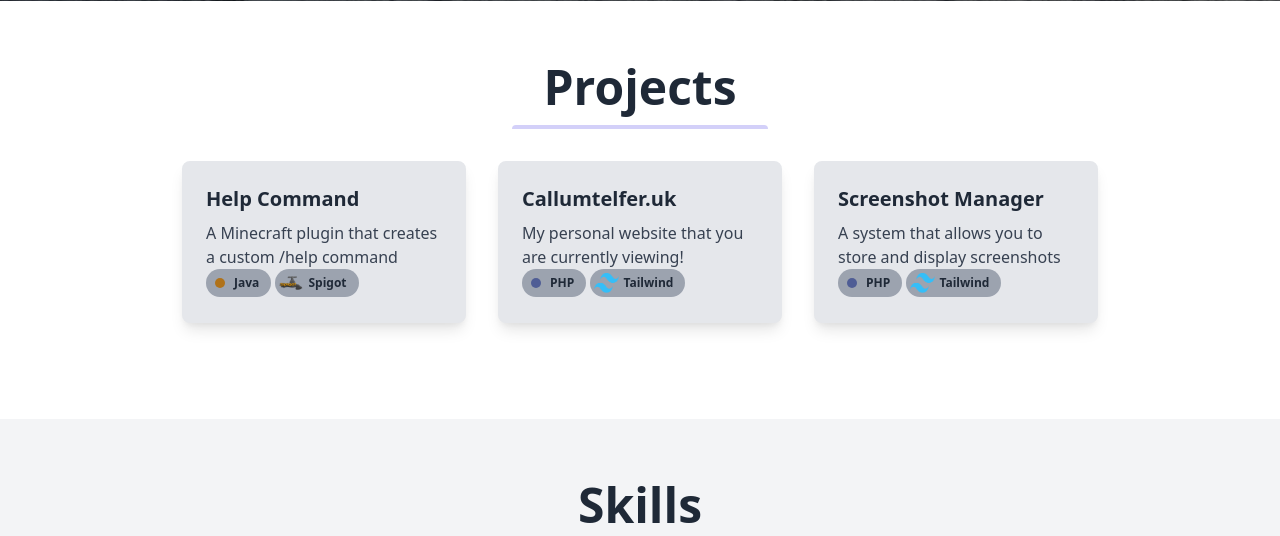
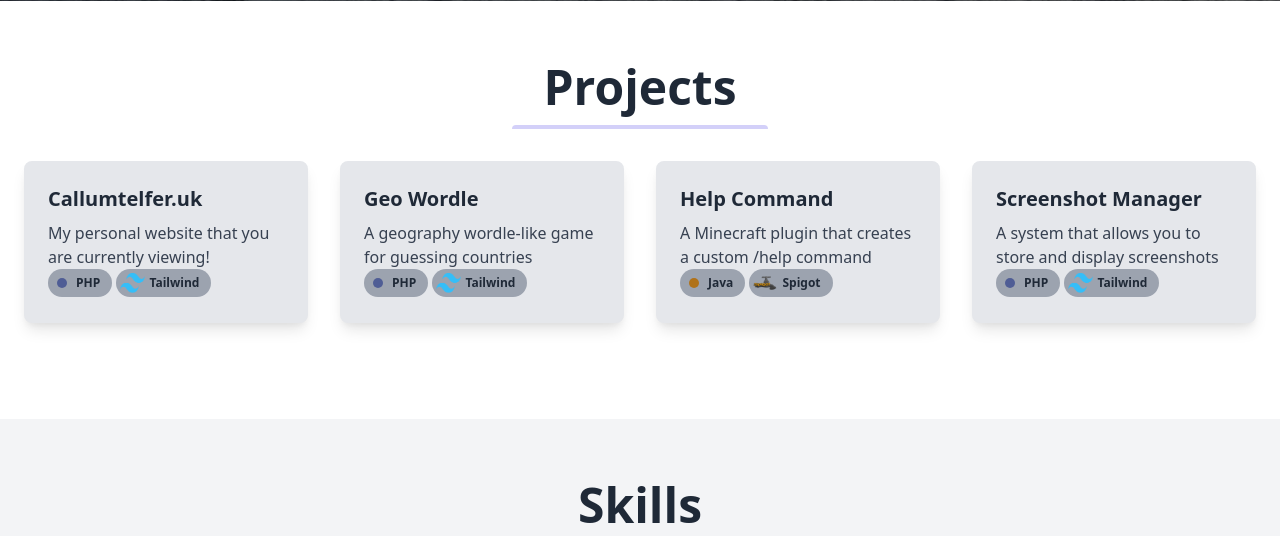
Before and after one commit to VoidemLIVE/callumtelfer.uk, a PHP site: page / in a window 1280 px wide. Shown: the part 599-1135 px from the top of the page. Run offline with PHP 8.4, Linux system fonts and the light colour scheme.

Commit message:
Added Geo Wordle

```diff
--- a/index.php
+++ b/index.php
@@ -63,6 +63,38 @@
             <div class="flex flex-wrap justify-center">
                 <div class="w-full md:w-1/3 lg:w-1/4 p-4">
                     <div class="rounded-lg shadow-lg bg-gray-200 p-6">
+                        <h3 class="text-xl font-semibold mb-2"><a href="https://github.com/VoidemLIVE/callumtelfer.uk" target="#">Callumtelfer.uk</a></h3>
+                        <p class="text-gray-700">My personal website that you are currently viewing!</p>
+                        <div class="inline-flex items-center bg-gray-400 rounded-full p-1">
+                        <svg width="20" height="20">
+                            <circle cx="10" cy="10" r="5" fill="#4F5D95" />
+                        </svg>
+                        <p class="text-xs ml-1 mr-2 font-bold">PHP</p>
+                        </div>
+                        <div class="inline-flex items-center bg-gray-400 rounded-full p-1">
+                            <img width="25" height="20" src="assets/twLogo.png" alt="Tailwind Logo" style="width: 25px; height: 20px;">
+                            <p class="text-xs ml-1 mr-2 font-bold">Tailwind</p>
+                        </div>
+                    </div>
+                </div>
+                <div class="w-full md:w-1/3 lg:w-1/4 p-4">
+                    <div class="rounded-lg shadow-lg bg-gray-200 p-6">
+                        <h3 class="text-xl font-semibold mb-2"><a href="https://github.com/VoidemLIVE/GeoWordle" target="#">Geo Wordle</a></h3>
+                        <p class="text-gray-700">A geography wordle-like game for guessing countries</p>
+                        <div class="inline-flex items-center bg-gray-400 rounded-full p-1">
+                        <svg width="20" height="20">
+                            <circle cx="10" cy="10" r="5" fill="#4F5D95" />
+                        </svg>
+                        <p class="text-xs ml-1 mr-2 font-bold">PHP</p>
+                        </div>
+                        <div class="inline-flex items-center bg-gray-400 rounded-full p-1">
+                            <img width="25" height="20" src="assets/twLogo.png" alt="Tailwind Logo" style="width: 25px; height: 20px;">
+                            <p class="text-xs ml-1 mr-2 font-bold">Tailwind</p>
+                        </div>
+                    </div>
+                </div>
+                <div class="w-full md:w-1/3 lg:w-1/4 p-4">
+                    <div class="rounded-lg shadow-lg bg-gray-200 p-6">
                         <h3 class="text-xl font-semibold mb-2"><a href="https://github.com/VoidemLIVE/Help-Command-Plugin" target="#">Help Command</a></h3>
                         <p class="text-gray-700">A Minecraft plugin that creates a custom /help command</p>
                         <div class="inline-flex items-center bg-gray-400 rounded-full p-1">
@@ -74,22 +106,6 @@
                         <div class="inline-flex items-center bg-gray-400 rounded-full p-1">
                             <img width="25" height="20" src="assets/spigot.png" alt="Tailwind Logo" style="width: 25px; height: 20px;">
                             <p class="text-xs ml-1 mr-2 font-bold">Spigot</p>
-                        </div>
-                    </div>
-                </div>
-                <div class="w-full md:w-1/3 lg:w-1/4 p-4">
-                    <div class="rounded-lg shadow-lg bg-gray-200 p-6">
-                        <h3 class="text-xl font-semibold mb-2"><a href="https://github.com/VoidemLIVE/callumtelfer.uk" target="#">Callumtelfer.uk</a></h3>
-                        <p class="text-gray-700">My personal website that you are currently viewing!</p>
-                        <div class="inline-flex items-center bg-gray-400 rounded-full p-1">
-                        <svg width="20" height="20">
-                            <circle cx="10" cy="10" r="5" fill="#4F5D95" />
-                        </svg>
-                        <p class="text-xs ml-1 mr-2 font-bold">PHP</p>
-                        </div>
-                        <div class="inline-flex items-center bg-gray-400 rounded-full p-1">
-                            <img width="25" height="20" src="assets/twLogo.png" alt="Tailwind Logo" style="width: 25px; height: 20px;">
-                            <p class="text-xs ml-1 mr-2 font-bold">Tailwind</p>
                         </div>
                     </div>
                 </div>
```
